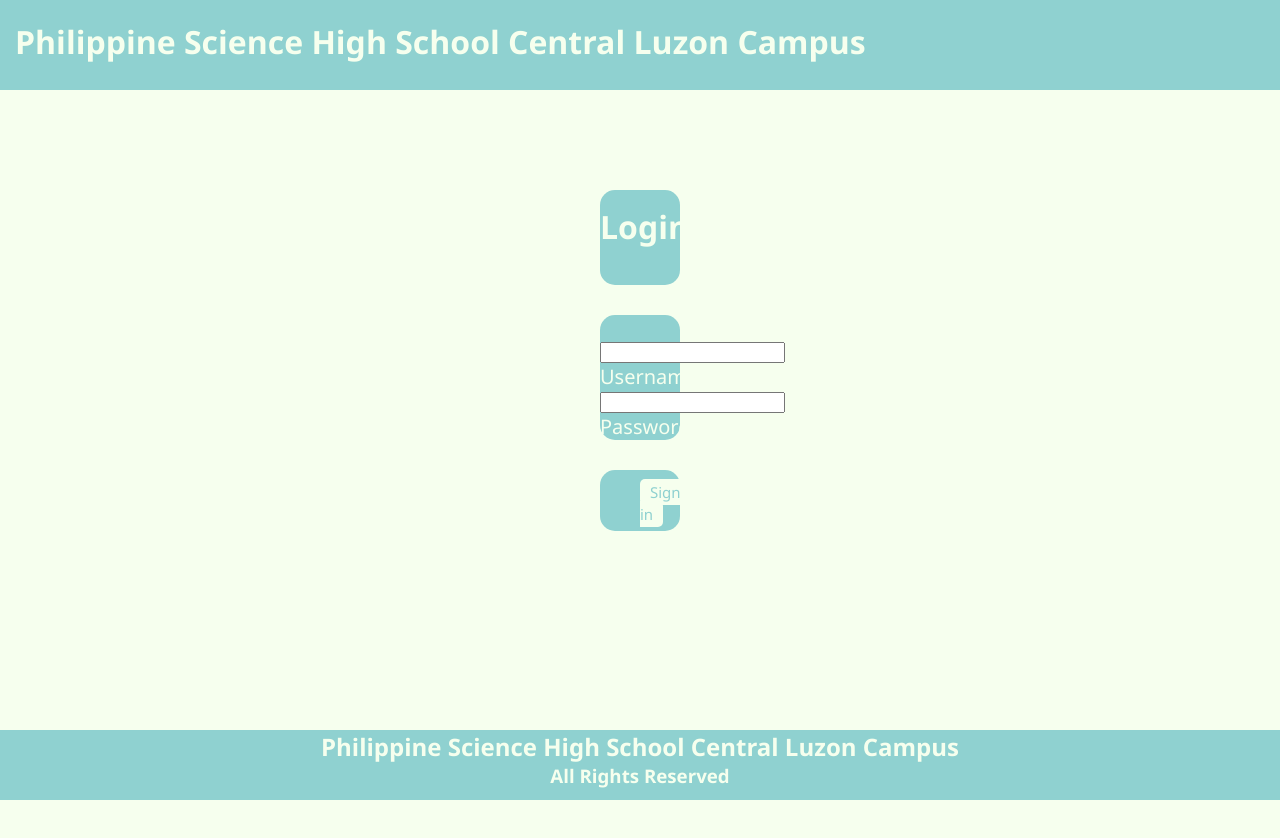
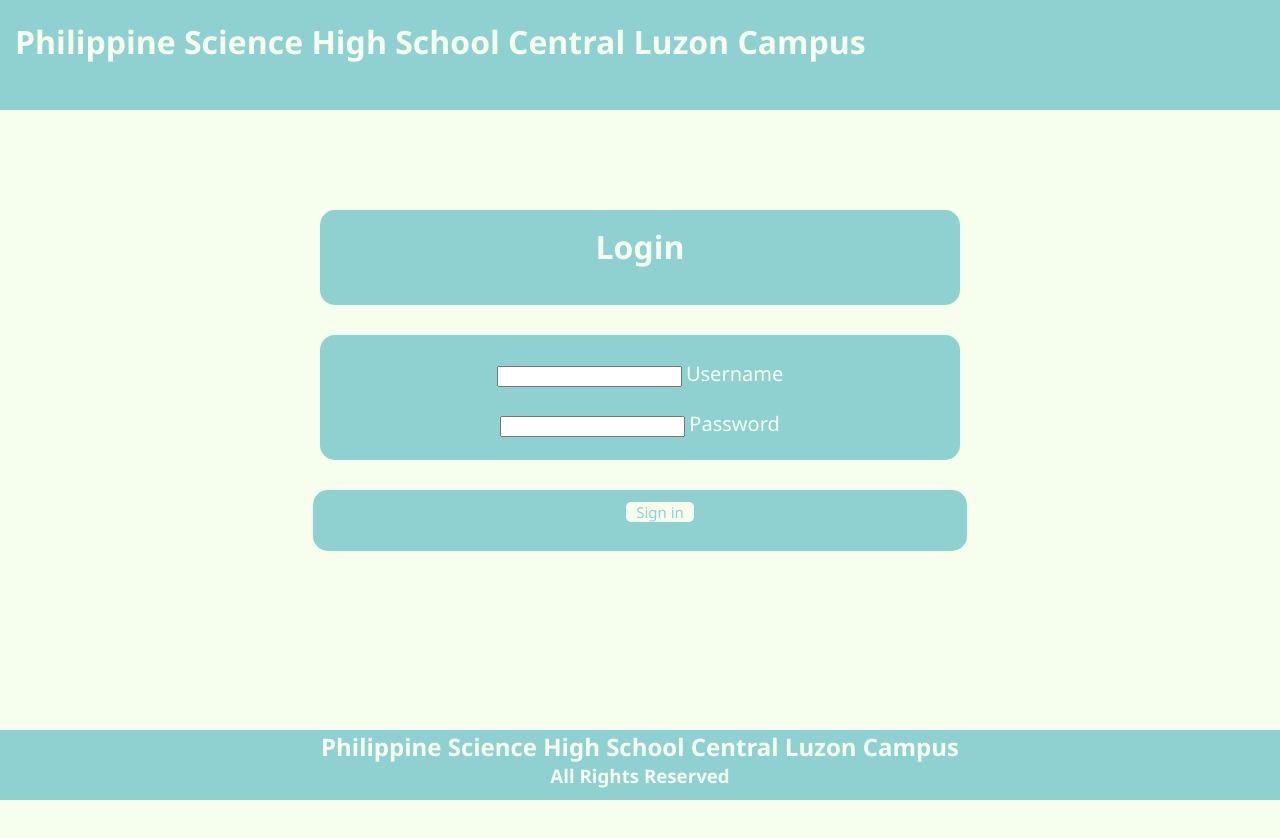
Before and after one commit to DifuntorumX/revisionedkhub.github.io, a plain HTML site: page index.html in a window 1280 px wide. Drawn offline with Linux system fonts and the light colour scheme.

Commit message:
Add files via upload

```diff
--- a/index.html
+++ b/index.html
@@ -22,17 +22,25 @@
 			}
 			header{
 				background-color:#8FD1D0;
-				height:90px;
+				height:110px;
 			}
 			header h1{
 				padding-top:20px;
 				color:#F6FFEE;
 				padding-left:15px;
-			}
-
-
-
-
+            }
+            .login {
+                margin: auto;
+                width: 50%;
+            }
+            .form1 {
+                margin: auto;
+                width: 50%;
+            }
+            .signin {
+                margin: auto;
+                width: 48%;
+            }
 			</style>
 	</head>
 	<body>
@@ -41,20 +49,20 @@
 		</header>
 
 
-			<h1 style="text-align:center; font-family:segoe ui; margin-top:100px; margin-left:600px; margin-right:600px;margin-bottom:30px; height:80px; background-color:#8FD1D0; color:#F6FFEE; padding-top:15px; border-radius:15px;">Login</h1>
-			<form method="post" style="text-align:center;padding-right:5px; margin-left:600px; margin-right:600px; margin-top:30px; background-color:#8FD1D0; height:50px; padding-top:25px; border-top-left-radius:15px; border-top-right-radius:15px;">
+			<h1 class="login" style="text-align:center; font-family:segoe ui; margin-top:100px; margin-bottom:30px; height:80px; background-color:#8FD1D0; color:#F6FFEE; padding-top:15px; border-radius:15px;">Login</h1>
+			<form class="form1" method="post" style="text-align:center; margin-top:30px; background-color:#8FD1D0; height:50px; padding-top:25px; border-top-left-radius:15px; border-top-right-radius:15px;">
 
 					<input type="text" required>
 					<label style="font-family:segoe ui; color:#F6FFEE; font-size:20px;">Username</label>
 			</form>
 
-			<form method="post" style="text-align:center; padding-right:11px; margin-left:600px; margin-right:600px; margin-bottom:30px; background-color:#8FD1D0; height:50px; border-bottom-left-radius:15px; border-bottom-right-radius:15px;">
+			<form class="form1" method="post" style="text-align:center; margin-bottom:30px; background-color:#8FD1D0; height:50px; border-bottom-left-radius:15px; border-bottom-right-radius:15px;">
 					<input type="password" required>
 					<label style="font-family:segoe ui; color:#F6FFEE; font-size:20px;">Password</label>
 			</form>
-			<ul style="text-align:center; padding-top:11px; margin-left:600px; margin-right:600px; margin-bottom:30px; background-color:#8FD1D0; height:50px; border-radius:15px; padding-right:40px;">
+			<ul class="signin" style="text-align:center; padding-top:11px; margin-bottom:30px; background-color:#8FD1D0; height:50px; border-radius:15px;">
 				<li>
-					<a href="difuntorumhomepage.html" style="background-color:#F6FFEE; border-radius:5px; color:#8FD1D0; padding-top:3px; padding-bottom:3px; padding-left:10px; padding-right:10px; font-size:15px;">Sign in</a>
+					<a href=" " style="background-color:#F6FFEE; border-radius:5px; color:#8FD1D0; padding-top:3px; padding-bottom:3px; padding: 0px 10px; font-size:15px;">Sign in</a>
 				</li>
 			</ul>
 
@@ -63,3 +71,5 @@
 			<h2>Philippine Science High School Central Luzon Campus</h2>
 			<h3>All Rights Reserved</h3>
 		</footer>
+    </body>
+</html>
```
